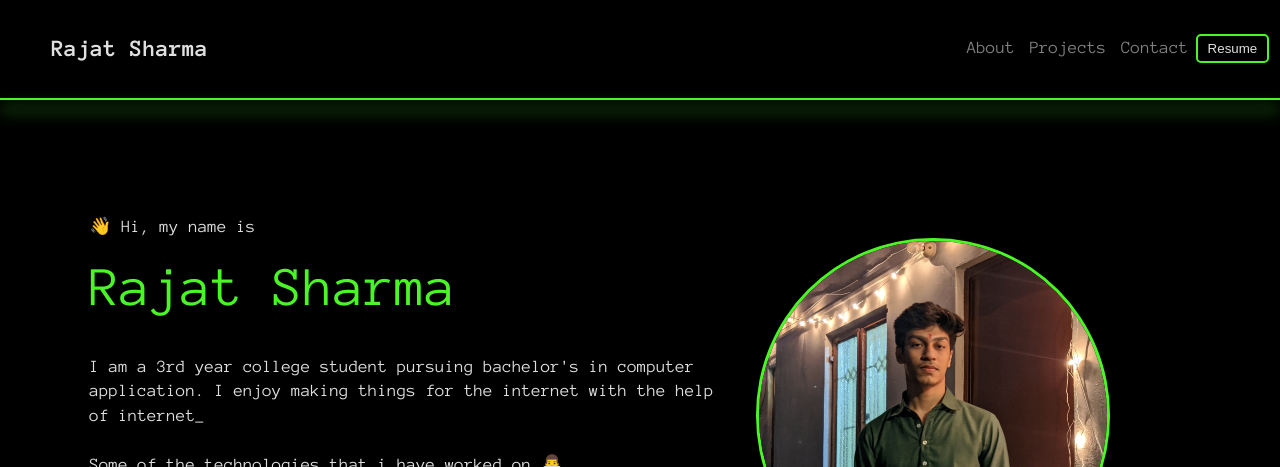
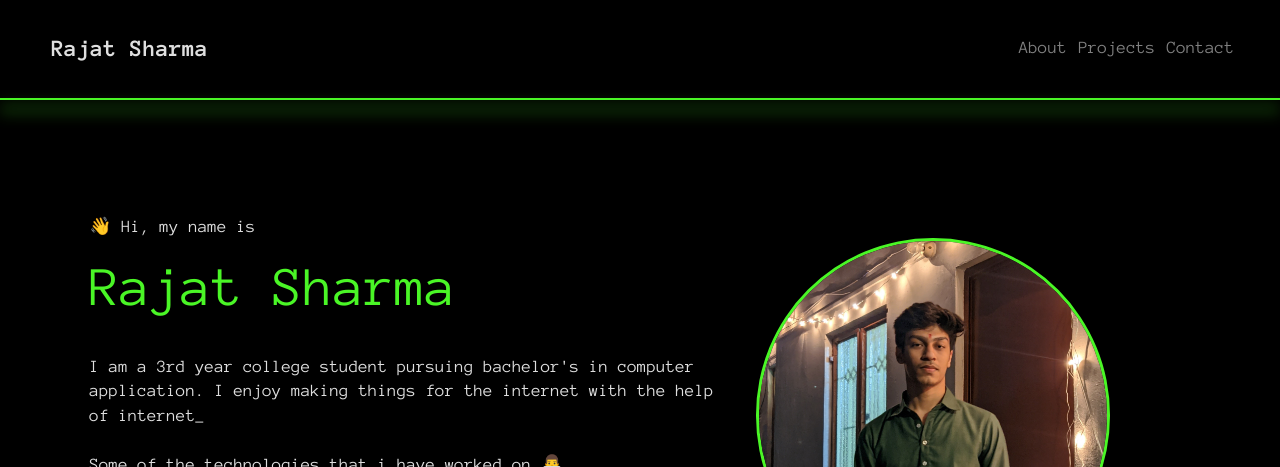
Before and after one commit to rajat4984/portfolio, a website: page index.html in a window 1280 px wide. Shown: the top 467 px of the page. Drawn offline with Linux system fonts and the light colour scheme.

Commit message:
resume button removed

```diff
--- a/index.html
+++ b/index.html
@@ -30,8 +30,7 @@
         <div class="links-container">
           <a href="#about" class="links">About</a>
           <a href="#projects" class="links">Projects</a>
-          <a href="#touch-id" class="links">Contact</a>
-          <button class="resume-btn">Resume</button>
+          <a href="" class="links">Contact</a>
         </div>
       </nav>
       <hr class="nav-hr" />
```
